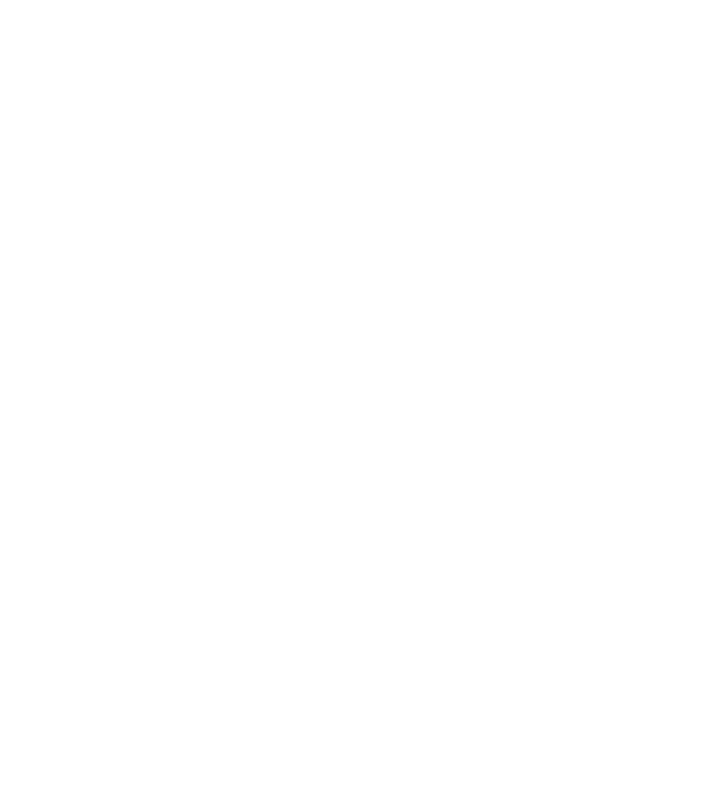
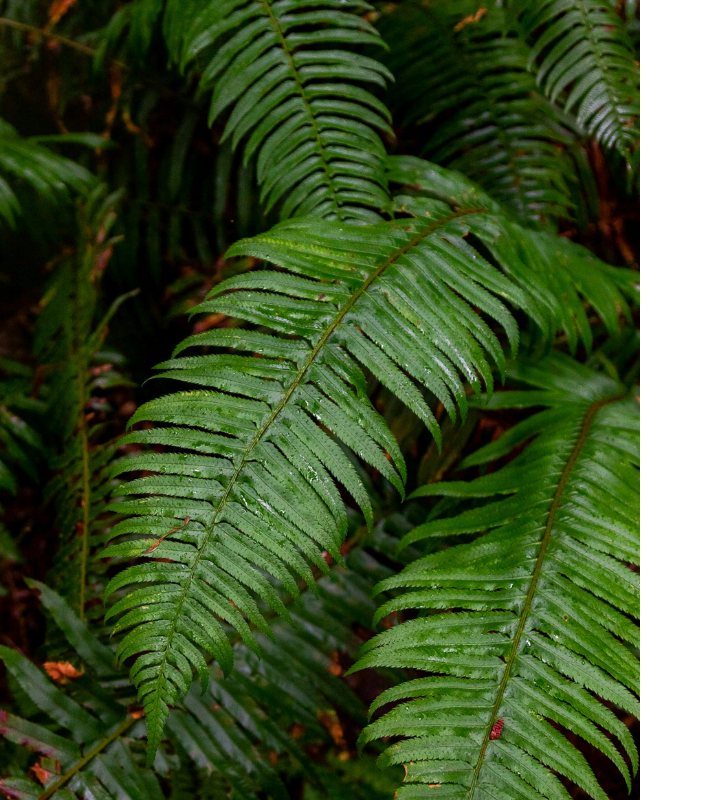
Before and after one commit to Dewa-Wono-Ichsan/Sign-up-Form, a plain HTML site: page index.html in a window 1280 px wide. Shown: the whole page, without its empty margins (0-703 px from the left). Drawn offline with Linux system fonts and the light colour scheme.

Commit message:
Add div with class image-side and div with class form-side
Reset all margin and padding in web page with all selector.

Set body display to flex, width to 100dvw, height to 100dvh.

Set flex for div with class image-side and div with class form-side to fill window browser with same part.

Set background div with class image-side for searching the assets directory and cover half of the web page.

```diff
--- a/index.html
+++ b/index.html
@@ -7,5 +7,11 @@
     <link rel="stylesheet" href="style.css">
 </head>
 <body>
+    <div class="image-side">
+
+    </div>
+    <div class="form-side">
+
+    </div>
 </body>
 </html>
--- a/style.css
+++ b/style.css
@@ -0,0 +1,20 @@
+* {
+    margin: 0;
+    padding: 0;
+}
+
+body {
+    display: flex;
+    width: 100dvw;
+    height: 100dvh;
+}
+
+div.image-side {
+    background-image: url(assets/halie-west-unsplash.jpg);
+    background-size: cover;
+    flex: 1 1 50dvw;
+}
+
+div.form-side {
+    flex: 1 1 50dvw;
+}
```
